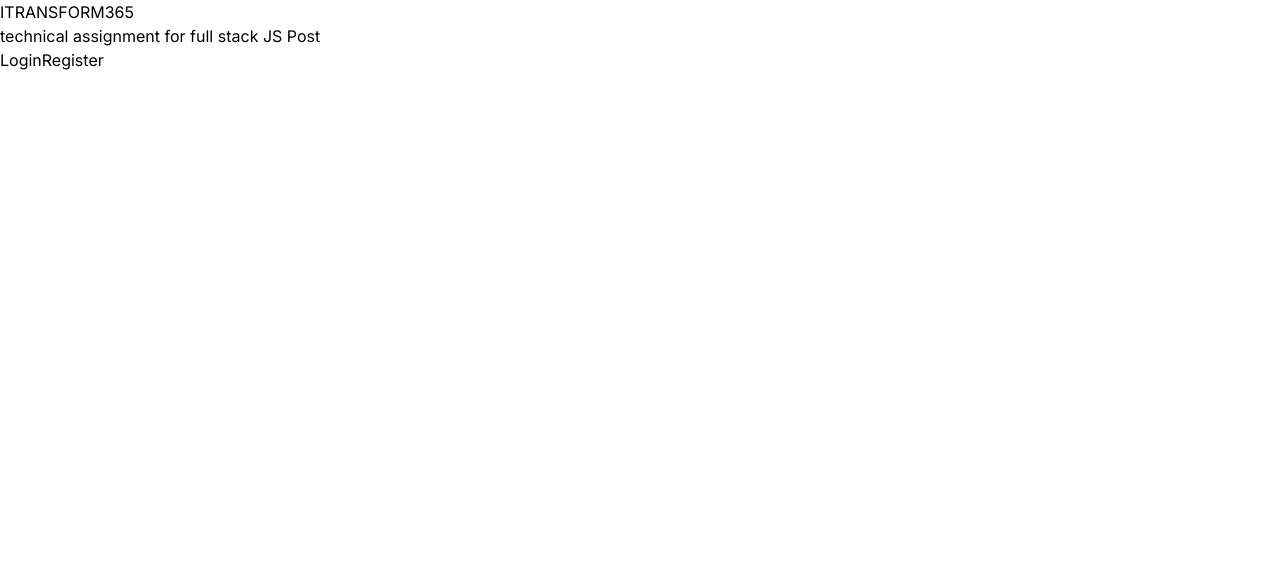
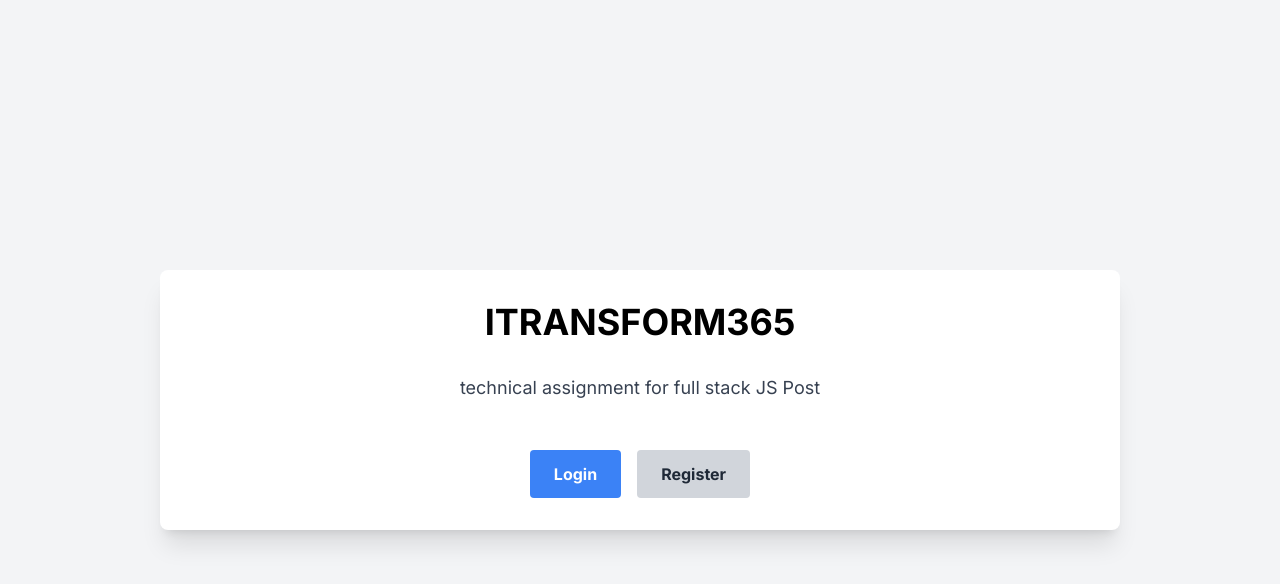
Before and after one commit to chebbijobseeker/itransform365_test, a Next.js app: page / in a window 1280 px wide. Shown: the top 584 px of the page. Built offline with nearby package versions, Linux system fonts and the light colour scheme.

Commit message:
fix: vercel

```diff
--- a/app/page.tsx
+++ b/app/page.tsx
@@ -1,22 +1,24 @@
 export default function HomePage() {
   return (
-    <div className="bg-gray-100 min-h-screen flex items-center justify-center">
-      <div className="w-full max-w-screen-lg mx-auto p-8">
-        <div className="bg-white rounded-lg shadow-xl p-8">
-          <h1 className="text-4xl font-bold mb-8 text-center">ITRANSFORM365</h1>
-          <p className="text-lg text-gray-700 mb-12 text-center">
+    <div className="tw-bg-gray-100 tw-min-h-screen tw-flex tw-items-center tw-justify-center">
+      <div className="tw-w-full tw-max-w-screen-lg tw-mx-auto tw-p-8">
+        <div className="tw-bg-white tw-rounded-lg tw-shadow-xl tw-p-8">
+          <h1 className="tw-text-4xl tw-font-bold tw-mb-8 tw-text-center">
+            ITRANSFORM365
+          </h1>
+          <p className="tw-text-lg tw-text-gray-700 tw-mb-12 tw-text-center">
             technical assignment for full stack JS Post
           </p>
-          <div className="flex justify-center">
+          <div className="tw-flex tw-justify-center">
             <a
               href="/login"
-              className="bg-blue-500 hover:bg-blue-600 text-white font-bold py-3 px-6 rounded mr-4"
+              className="tw-bg-blue-500 tw-hover:bg-blue-600 tw-text-white tw-font-bold tw-py-3 tw-px-6 tw-rounded tw-mr-4"
             >
               Login
             </a>
             <a
               href="/register"
-              className="bg-gray-300 hover:bg-gray-400 text-gray-800 font-bold py-3 px-6 rounded"
+              className="tw-bg-gray-300 tw-hover:bg-gray-400 tw-text-gray-800 tw-font-bold tw-py-3 tw-px-6 tw-rounded"
             >
               Register
             </a>
```
Also changed, not shown: 1 other file (tests, documents, lock files or other folders).
